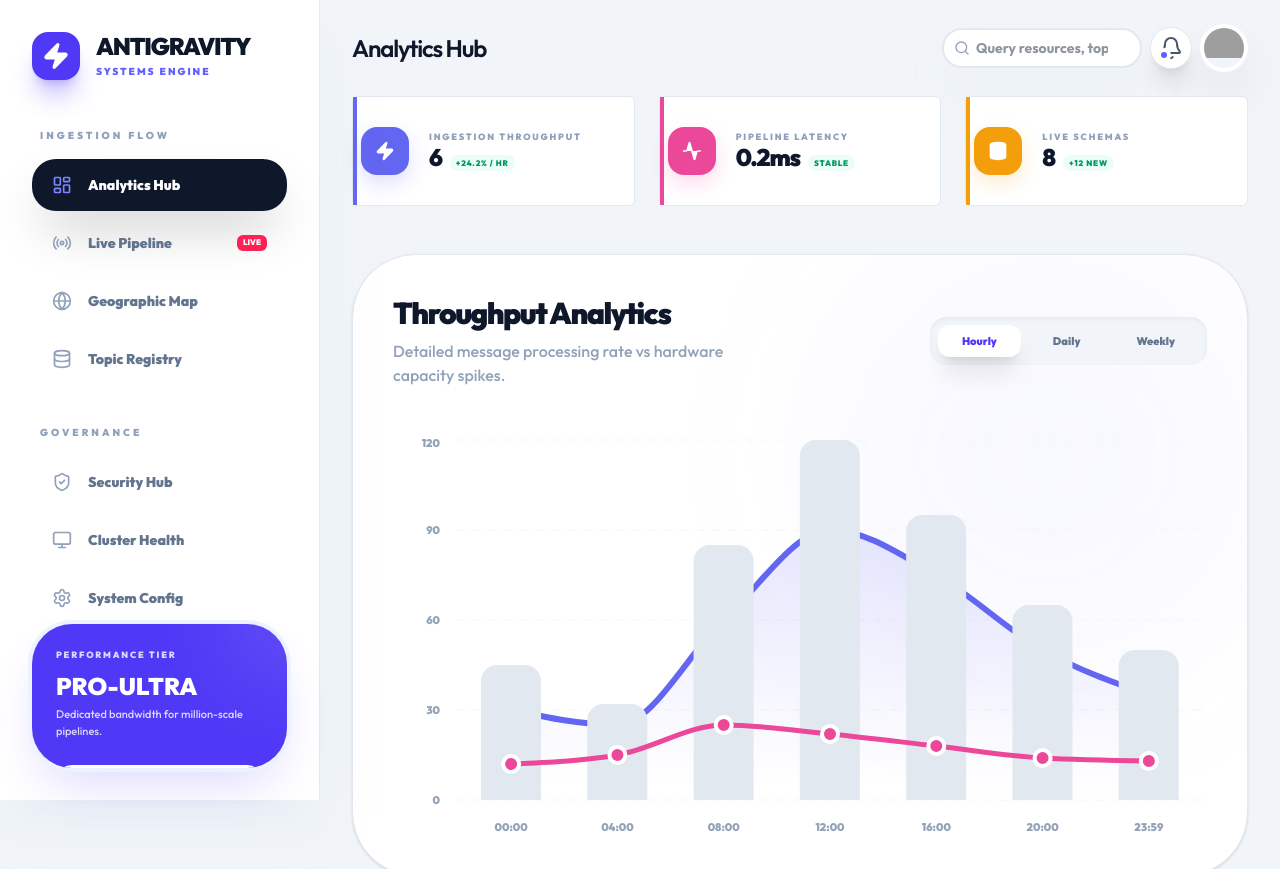
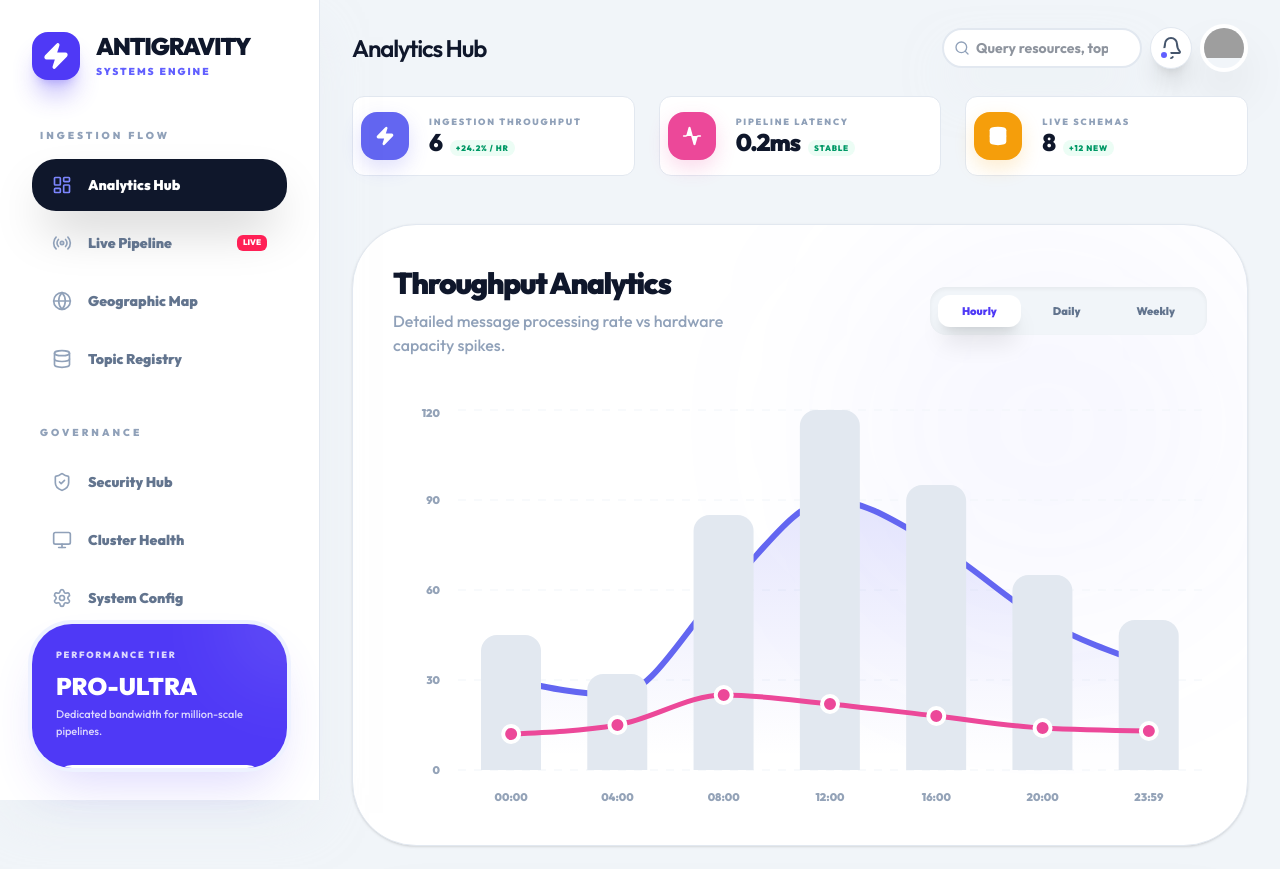
Before and after one commit to mina-lue/dashboard-analytics, a React (Vite) app in the folder analytics-dashboard/: page / in a window 1280 px wide. Shown: the top 869 px of the page. Built offline with nearby package versions, Linux system fonts and the light colour scheme; no server answers; grey boxes are pictures that could not be loaded.

Commit message:
header section card UI

```diff
--- a/analytics-dashboard/src/components/GeoDistribution.jsx
+++ b/analytics-dashboard/src/components/GeoDistribution.jsx
@@ -2,7 +2,6 @@ import React from 'react';
 import {
     RadialBarChart,
     RadialBar,
-    Graphic,
     Tooltip as RechartsTooltip,
     ResponsiveContainer
 } from 'recharts';
--- a/analytics-dashboard/src/components/StatCard.jsx
+++ b/analytics-dashboard/src/components/StatCard.jsx
@@ -1,8 +1,7 @@
 import React from 'react';
 
 const StatCard = ({ label, value, trend, color, icon: Icon }) => (
-    <div className="bg-white p-2 rounded-md border border-slate-200 relative w-full transition-all hover:shadow-xl hover:-translate-y-1 group flex items-center gap-5 min-h-[110px]">
-        <div className="absolute top-0 left-0 w-1 h-full" style={{ backgroundColor: color }} />
+    <div className="bg-white p-2 rounded-xl border border-slate-200 relative w-full transition-all hover:shadow-xl hover:-translate-y-1 group flex items-center gap-5 min-h-[80px]">
         <div
             className="w-12 h-12 rounded-2xl flex items-center justify-center shadow-md transition-transform group-hover:scale-110 flex-shrink-0"
             style={{ backgroundColor: color, boxShadow: `0 8px 20px ${color}33` }}
```
